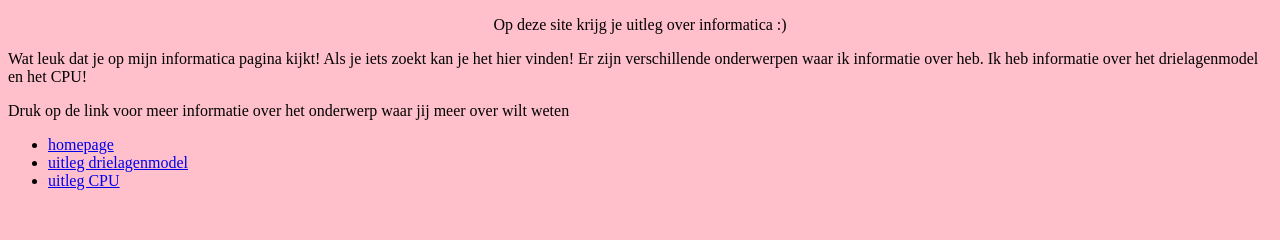
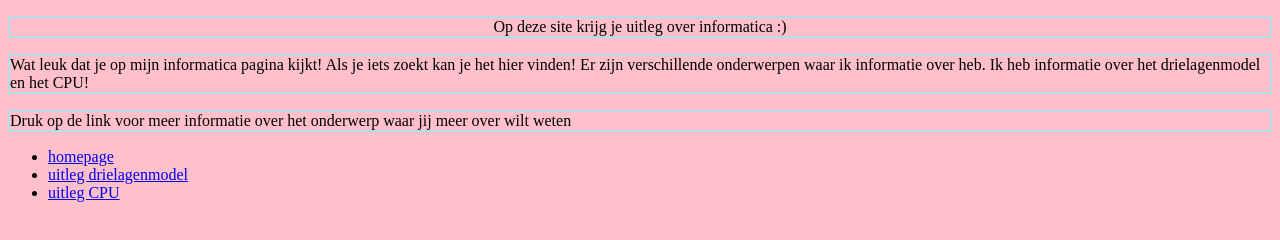
Before and after one commit to evelieninformatica/evelieninformatica.github.io, a plain HTML site: page index.html in a window 1280 px wide. Drawn offline with Linux system fonts and the light colour scheme.

Commit message:
poging tot

```diff
--- a/index.html
+++ b/index.html
@@ -5,6 +5,9 @@
         <title> homepagina </title>
         <meta charset="utf-8">
     </head>
+    <style>
+        p {border: 2px solid powderblue;}
+    </style>
     <body style="background-color: pink;">
         <p style="text-align:center;" > Op deze site krijg je uitleg over informatica :) </p>
         <p> Wat leuk dat je op mijn informatica pagina kijkt! Als je iets zoekt kan je het hier vinden!
```
